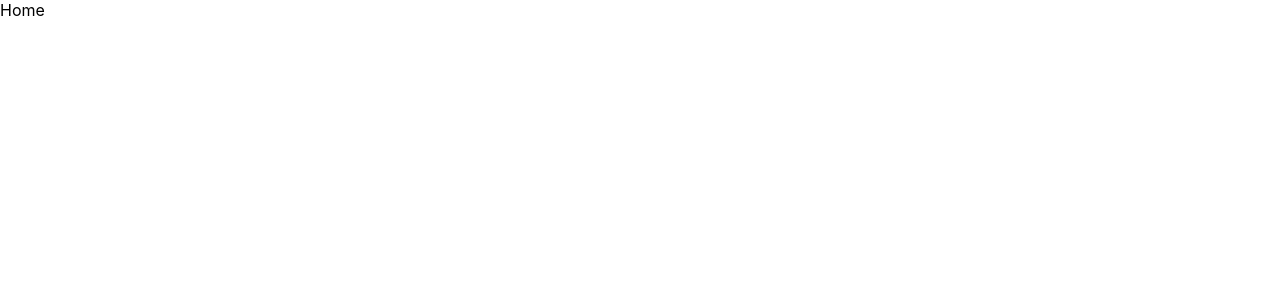
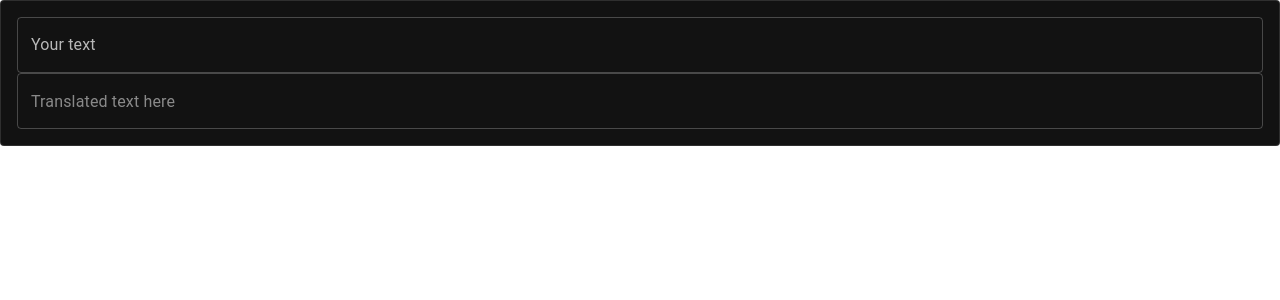
Before and after one commit to zkwokleung/notion-widgets, a React (Create React App) app: page /#/translator in a window 1280 px wide. Shown: the top 300 px of the page. Built offline with nearby package versions, Linux system fonts and the light colour scheme.

Commit message:
Add translator widget

```diff
--- a/src/App.tsx
+++ b/src/App.tsx
@@ -1,9 +1,20 @@
 import React from "react";
 import { RouterProvider } from "react-router-dom";
 import router from "./Routes";
+import { ThemeProvider, createTheme } from "@mui/material";
+
+const darkTheme = createTheme({
+  palette: {
+    mode: "dark",
+  },
+});
 
 function App() {
-  return <RouterProvider router={router} />;
+  return (
+    <ThemeProvider theme={darkTheme}>
+      <RouterProvider router={router} />
+    </ThemeProvider>
+  );
 }
 
 export default App;
--- a/src/Routes.tsx
+++ b/src/Routes.tsx
@@ -1,9 +1,9 @@
-import { createBrowserRouter } from "react-router-dom";
+import { createHashRouter } from "react-router-dom";
 import Home from "./pages/home/Home";
 import ErrorPage from "./pages/error/ErrorPage";
 import Translator from "./widgets/translator/Translator";
 
-const router = createBrowserRouter([
+const router = createHashRouter([
   {
     path: "/",
     element: <Home />,
--- a/src/widgets/translator/Translator.tsx
+++ b/src/widgets/translator/Translator.tsx
@@ -1,16 +1,65 @@
 import { Card, TextField } from "@mui/material";
-import React from "react";
+import React, { ChangeEvent, useEffect, useState } from "react";
+import { translateTo } from "./translate";
+import styled from "styled-components";
+
+const StyledCard = styled(Card)`
+  color: white;
+  padding: 1rem;
+  margin: 0rem;
+`;
+
+const StyledTextField = styled(TextField)`
+  width: 100%;
+  margin: 0.5rem;
+  color: white;
+`;
 
 export default function Translator() {
+  const [isTyping, setIsTyping] = useState(false);
+  const [translatedText, setTranslatedText] = useState("");
+  const [text, setText] = useState("");
+
+  const onTextChange = (event: ChangeEvent<HTMLInputElement>) => {
+    // Delay the translation by 1 second, if the user is still typing, cancel the previous translation
+    setIsTyping(true);
+    setText(event.target.value);
+  };
+
+  useEffect(() => {
+    if (isTyping) {
+      const timeout = setTimeout(() => {
+        if (text !== "") {
+          translateTo(text, "en", "es").then((res) => {
+            setTranslatedText(res);
+          });
+        }
+        setIsTyping(false);
+      }, 1000);
+      return () => clearTimeout(timeout);
+    }
+  }, [isTyping, text]);
+
   return (
-    <Card variant="outlined">
-      <TextField
+    <StyledCard variant="outlined">
+      <StyledTextField
         id="outlined-multiline-static"
-        label="Multiline"
+        label="Your text"
         multiline
-        rows={4}
-        defaultValue="Default Value"
+        rows={1}
+        placeholder="Your text here"
+        color="success"
+        onChange={onTextChange}
       />
-    </Card>
+      <StyledTextField
+        id="outlined-multiline-static"
+        multiline
+        rows={1}
+        placeholder="Translated text here"
+        aria-readonly={true}
+        inputProps={{ readOnly: true }}
+        value={translatedText}
+      />
+    </StyledCard>
   );
 }
```
